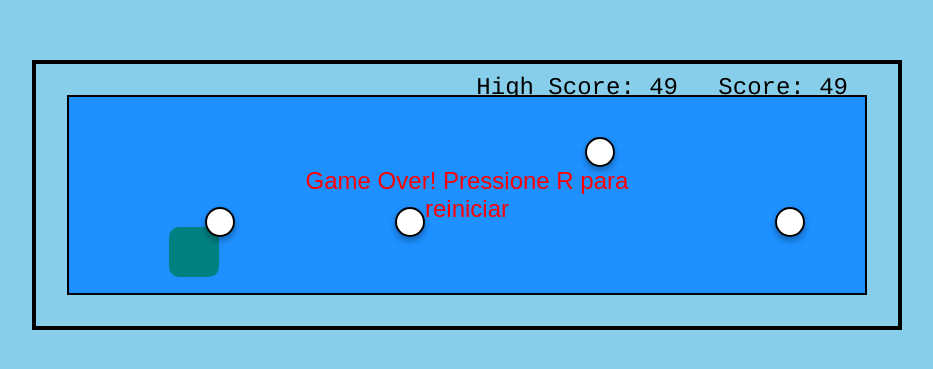
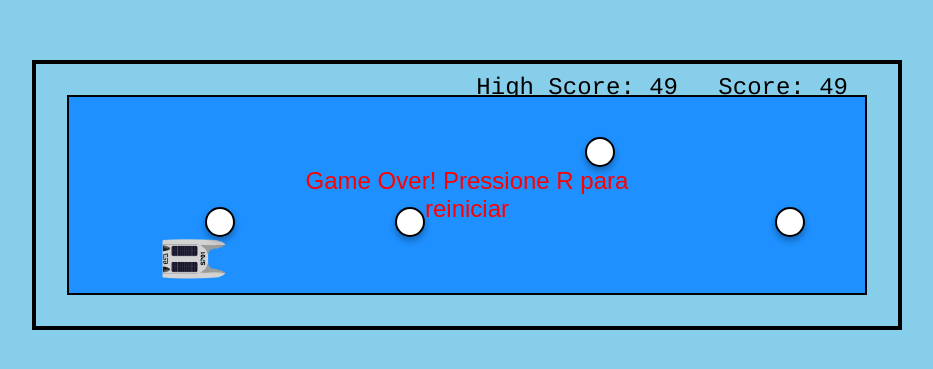
Before and after one commit to ricky2563/TSB-sp01, a React (Create React App) app: page / in a window 1280 px wide. Shown: the part 205-574 px from the top of the page, without its empty margins (173-1106 px from the left). Built offline with nearby package versions, Linux system fonts and the light colour scheme.

Commit message:
ADD:Boat image

```diff
--- a/src/components/Game.tsx
+++ b/src/components/Game.tsx
@@ -189,6 +189,7 @@ export default Game;
 
 
 //TODO (GAMEPLAY): GAME START SCREEN
-//TODO (DESIGN): ALDI IMAGES
+//TODO (DESIGN): ALDI IMAGES (BARCO DONE)
 //TODO (GAMEPLAY): CHECK SP01 COLLISION
-//TODO (DESIGN): MAYBE WATER SP01 ANIMATION
+//TODO (DESIGN): MAYBE WATER SP01 ANIMATIONST
+//TODO (GAMEPLAY): ADJUST BOIA SPAWN PROBABILITY LANE (QUANTO MAIS DE UM LADO CRESCE A CHANCE DE SPAWNAR DO OUTRO)
--- a/src/components/SP01.css
+++ b/src/components/SP01.css
@@ -2,10 +2,13 @@
   position: absolute;
   left: 100px;
   width: 50px;
-    height: 50px;
-    background-color: #008080; /* Color for the SP01 (turquoise) */
+  height: 65px;
+  background-image: url('../images/sp01.png'); /* Path to your image */
+  background-size: cover; /* Ensure the image covers the entire element */
+  background-position: center; /* Center the image */
   transition: top 0.1s ease-in-out;
-    border-radius: 10px; /* Give the SP01 a more boat-like shape */
+  border-radius: 10px; /* You can keep this if you want a rounded shape */
+  transform: rotate(90deg);
 }
 
 /* SP01 in the top position (moving towards the top of the screen) */
```
Also changed, not shown: src/images/sp01.png (added). Lines whose indentation alone changed are shown as unchanged.
